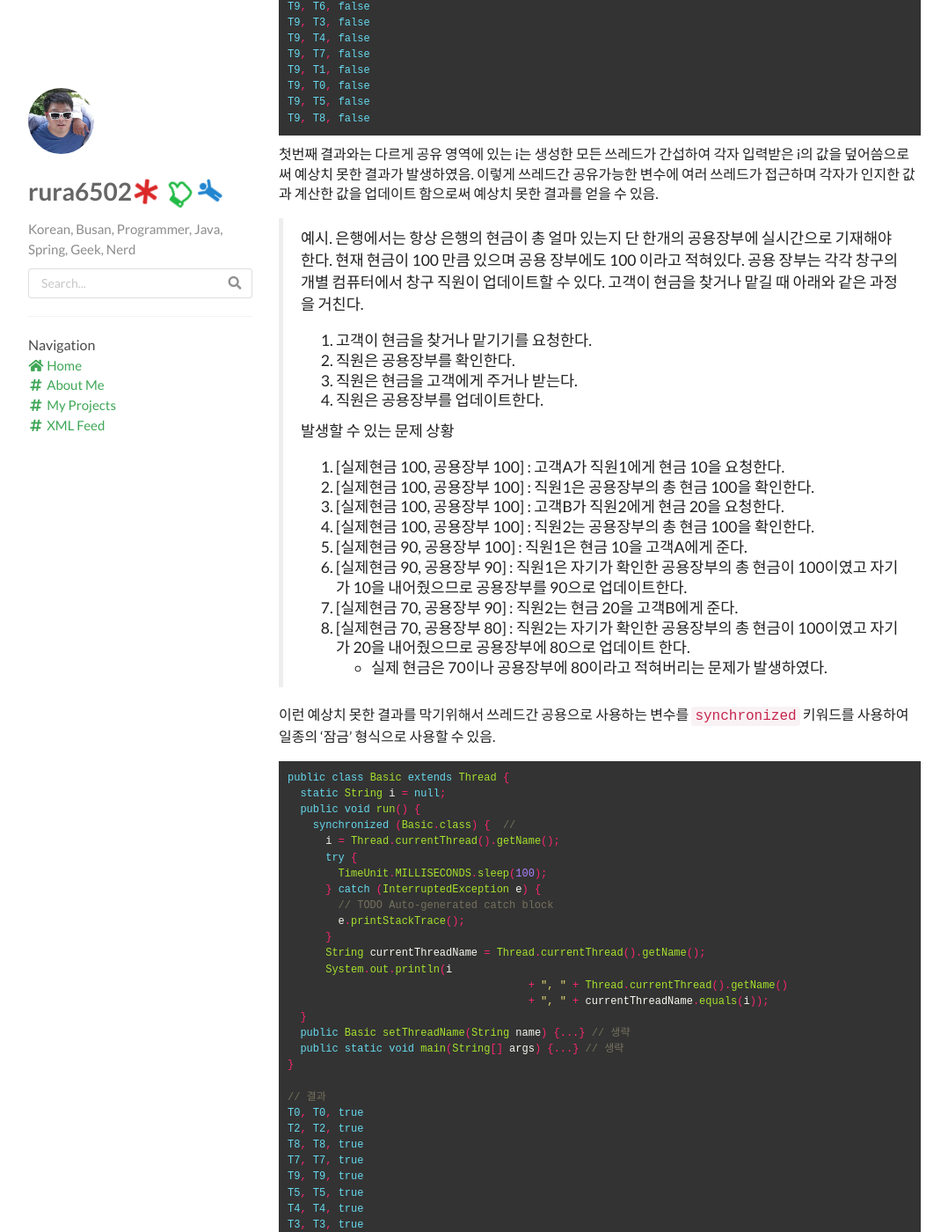
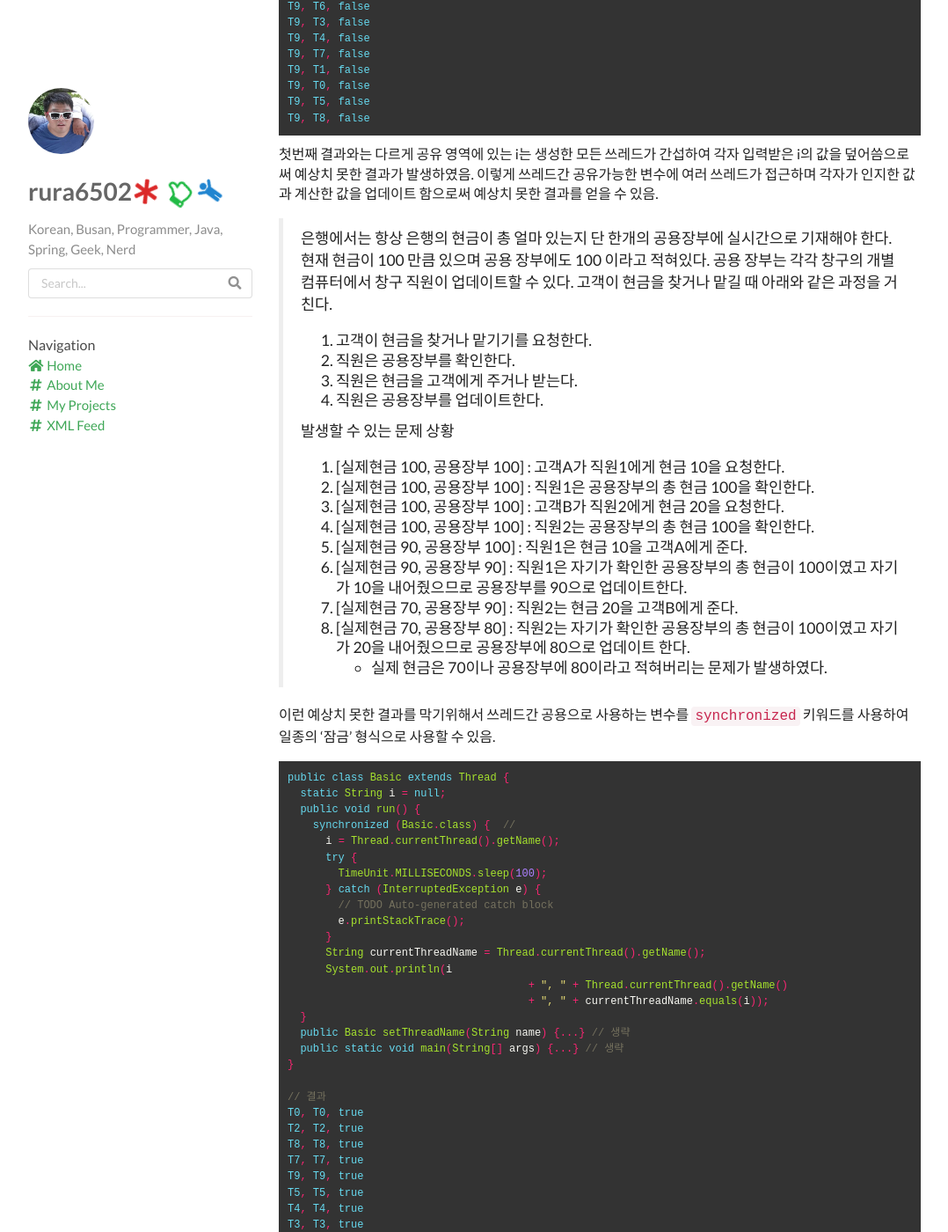
Before and after one commit to rura6502/rura6502.github.io, a Jekyll site: the page built from _posts/2019-05-11-Java-Thread-Basic.md, in a window 1280 px wide and 1400 px high, scrolled down 2222 px. Shown: the whole window at 88% size, without its empty margins (53-1131 px from the left). Built offline with Jekyll 4.4.1, drawn with Linux system fonts in a browser that asks for light colours; nearby versions of some CDN libraries; comment, search, counter and statistics services are not loaded; some of the changed text lies outside the part shown.

Commit message:
_posts/2019-05-11-Java-Thread-Basic.md updated from https://stackedit.io/

````diff
--- a/_posts/2019-05-11-Java-Thread-Basic.md
+++ b/_posts/2019-05-11-Java-Thread-Basic.md
@@ -13,7 +13,7 @@
 
 쓰레드 : 프로세스 내에서 실행되는 일련의 작업의 기본 단위. 한 프로세스는 적어도 하나 이상의 쓰레드(메인 쓰레드)를 가짐. 같은 프로세스 내부에서 실행되는 쓰레드간에는 공유 영역을 통하여 변수 등을 공유할 수 있음.(공유로 인하여 많은 문제점들이 발생). 쓰레드를 생성하여 어떠한 작업을 할 때 이를 태스크(Task)라고 부르기도 함.
 
-> 예시. 은행->프로세스, 창구직원->쓰레드, 고객->작업, 업무장비->공유영역
+> 은행->프로세스, 창구직원->쓰레드, 고객->작업, 업무장비->공유영역
 > **쓰레드가 한개인 경우** : 은행에 창구직원이 한명이면 고객들은 줄서서 앞에 있는 고객의 업무가 모두 끝날 때 까지 기다려야한다.
 > **다중 쓰레드인 경우** : 창구가 여러개라면 여러명의 고객들을 한꺼번에 개별업무로 처리가 가능하다.
 > **같은 프로세스의 쓰레드 간 공유 영역 사용** : 은행창구 직원들은 필요할 경우 프린터, 스캐너, 전체 장부(은행업무 프로그램)등을 공유하여 같이 사용한다.
@@ -62,7 +62,7 @@
 
 하지만 i가 여러 쓰레드가 공유하는 영역의 변수일 경우 문제가 발생할 수 있음.
 
-> 예시. 창구가 여러개인 은행에서 나는 옆 창구의 고객이 말, 행동등이 느리거나 시간이 오래걸리는 업무를 기다릴 필요가 없다. 내 창구의 은행직원은 내 업무만 처리하면 되고, 나는 내 업무만 끝나면 옆창구에 사람이 앉아있던 업무가 오래걸리던 상관없이 그냥 끝내고 나가면 된다.
+> 창구가 여러개인 은행에서 나는 옆 창구의 고객이 말, 행동등이 느리거나 시간이 오래걸리는 업무를 기다릴 필요가 없다. 내 창구의 은행직원은 내 업무만 처리하면 되고, 나는 내 업무만 끝나면 옆창구에 사람이 앉아있던 업무가 오래걸리던 상관없이 그냥 끝내고 나가면 된다.
 
 ### Thread를 사용할 때 발생할 수 있는 문제점
 
@@ -109,7 +109,7 @@
 
   첫번째 결과와는 다르게 공유 영역에 있는 i는 생성한 모든 쓰레드가 간섭하여 각자 입력받은 i의 값을 덮어씀으로써 예상치 못한 결과가 발생하였음. 이렇게 쓰레드간 공유가능한 변수에 여러 쓰레드가 접근하며 각자가 인지한 값과 계산한 값을 업데이트 함으로써 예상치 못한 결과를 얻을 수 있음.
 
-> 예시. 은행에서는 항상 은행의 현금이 총 얼마 있는지 단 한개의 공용장부에 실시간으로 기재해야 한다. 현재 현금이 100 만큼 있으며 공용 장부에도 100 이라고 적혀있다. 공용 장부는 각각 창구의 개별 컴퓨터에서 창구 직원이 업데이트할 수 있다.
+> 은행에서는 항상 은행의 현금이 총 얼마 있는지 단 한개의 공용장부에 실시간으로 기재해야 한다. 현재 현금이 100 만큼 있으며 공용 장부에도 100 이라고 적혀있다. 공용 장부는 각각 창구의 개별 컴퓨터에서 창구 직원이 업데이트할 수 있다.
 > 고객이 현금을 찾거나 맡길 때 아래와 같은 과정을 거친다.
 > 1. 고객이 현금을 찾거나 맡기기를 요청한다.
 > 1. 직원은 공용장부를 확인한다.
@@ -165,7 +165,7 @@
 
   ```synchronized``` 블록을 사용하여 쓰레드가 공유 변수에 접근하여 변경하고 출력하기까지의 과정에 lock(자물쇄)를 걸어 어떤 쓰레드가 ```synchronized``` 안의 블록을 실행하는 동안, 다른 쓰레드는 해당 블록을 수행하지 않고 종료될 때 까지 기다렸다가 수행되도록 하였음. 이렇게 하여 특정 쓰레드가 실행 되는 동안 다른 쓰레드가 공유 변수에 접근하여 값을 변경하는 예측할 수 없는 상황을 방지할 수 있음.
 
-> 예시. 은행 공용장부를 각 창구의 개별 컴퓨터에서 업데이트할 수 없게 하고 단 한개 있는 공용장부를 사용하려면 직원이 가져가게 함. 그럼 다른 직원은 공용장부를 보거나 업데이트할 수 없고 공용장부를 보고 써야하는 자기의 업무는 다른 직원의 공용장부 업무가 끝날 때 까지 기다려야 함.
+> 은행 공용장부를 각 창구의 개별 컴퓨터에서 업데이트할 수 없게 하고 단 한개 있는 공용장부를 사용하려면 직원이 가져가게 함. 그럼 다른 직원은 공용장부를 보거나 업데이트할 수 없고 공용장부를 보고 써야하는 자기의 업무는 다른 직원의 공용장부 업무가 끝날 때 까지 기다려야 함.
 > 1. [실제현금 100, 공용장부 100] : 고객1은 직원1에게 10을 요청한다.
 > 1. [실제현금 100, 공용장부 100] : 직원1은 공용장부를 가져온다.
 > 1. [실제현금 100, 공용장부 100] : 고객2은 직원2에게 20을 요청한다.
````
Also changed, not shown: other parts of _posts/2019-05-11-Java-Thread-Basic.md (+1 -1 lines).
